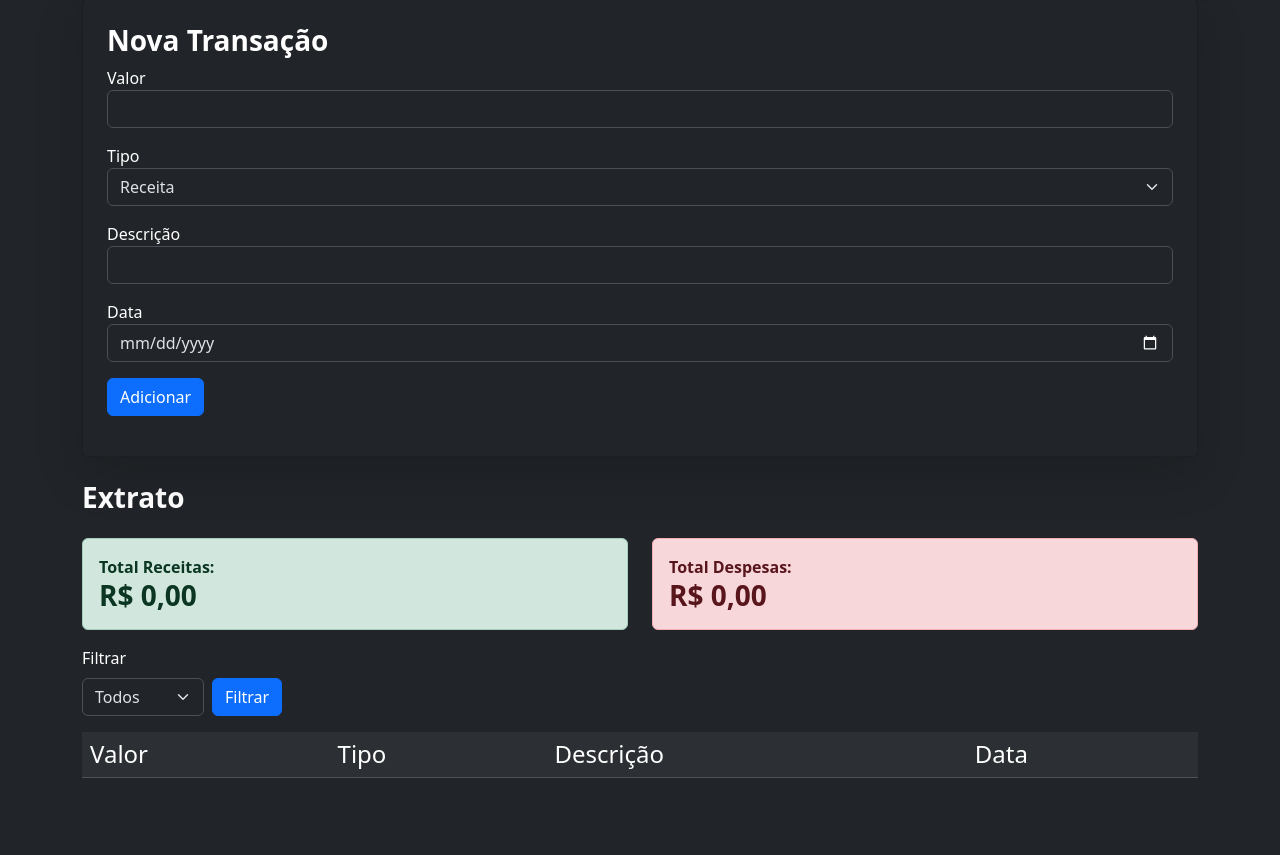
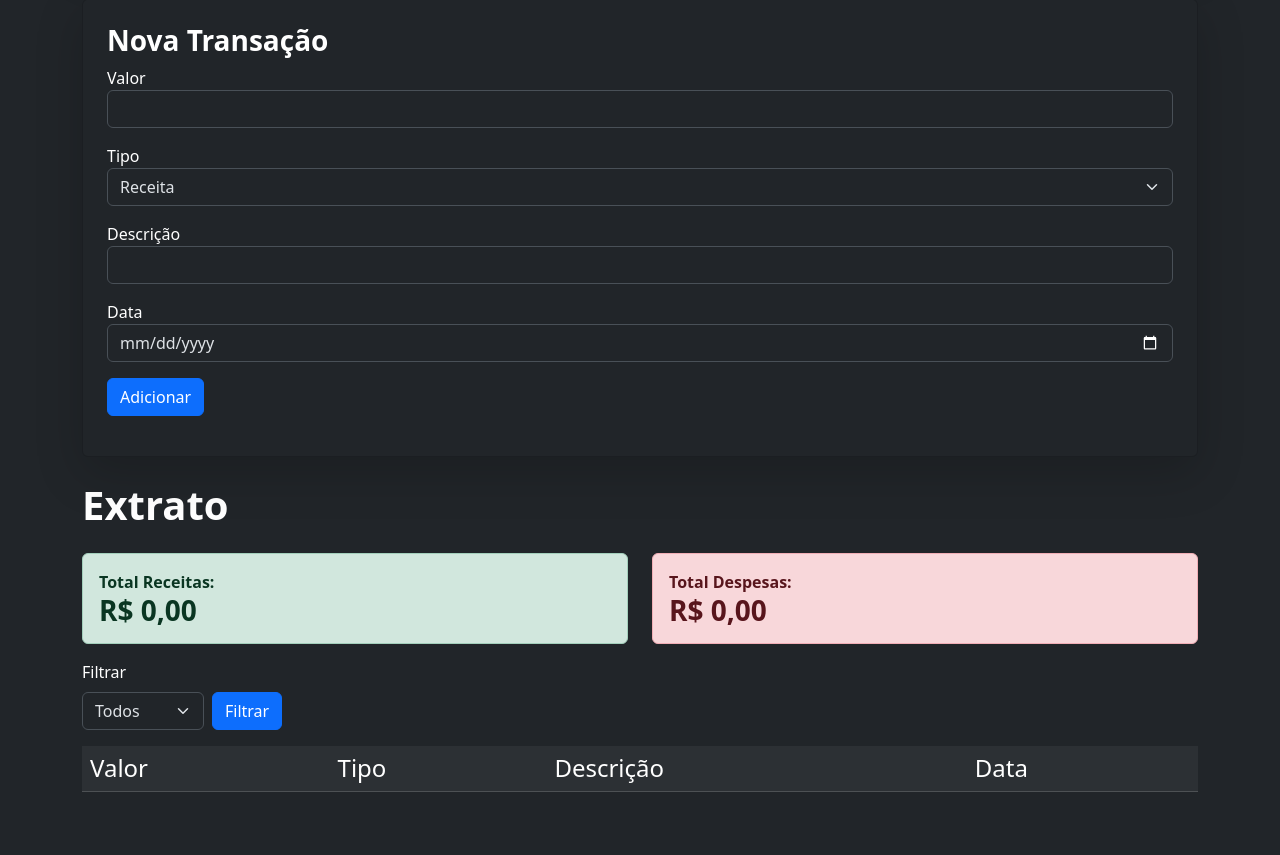
Before and after one commit to vitormatosz/MyPocket, a PHP site: page / in a window 1280 px wide. Shown: the part 363-1218 px from the top of the page. Before the commit the page ends 1141 px from the top, so only its background shows below. Run offline with PHP 8.4, Linux system fonts and the light colour scheme; lists and menus that the app fills with data are empty.

Commit message:
Melhoria Final

```diff
--- a/index.php
+++ b/index.php
@@ -105,8 +105,8 @@ $carteira = $_SESSION['carteira'];
             </div>
         </div>
 
-        <div class="mt-6" id="extrato">
-            <h3 class="mb-4"><b>Extrato</b></h3>
+        <div class="mt-8" id="extrato">
+            <h3 class="mb-4 h1"><b>Extrato</b></h3>
 
             <?php
             $totalReceitas = 0;
```
